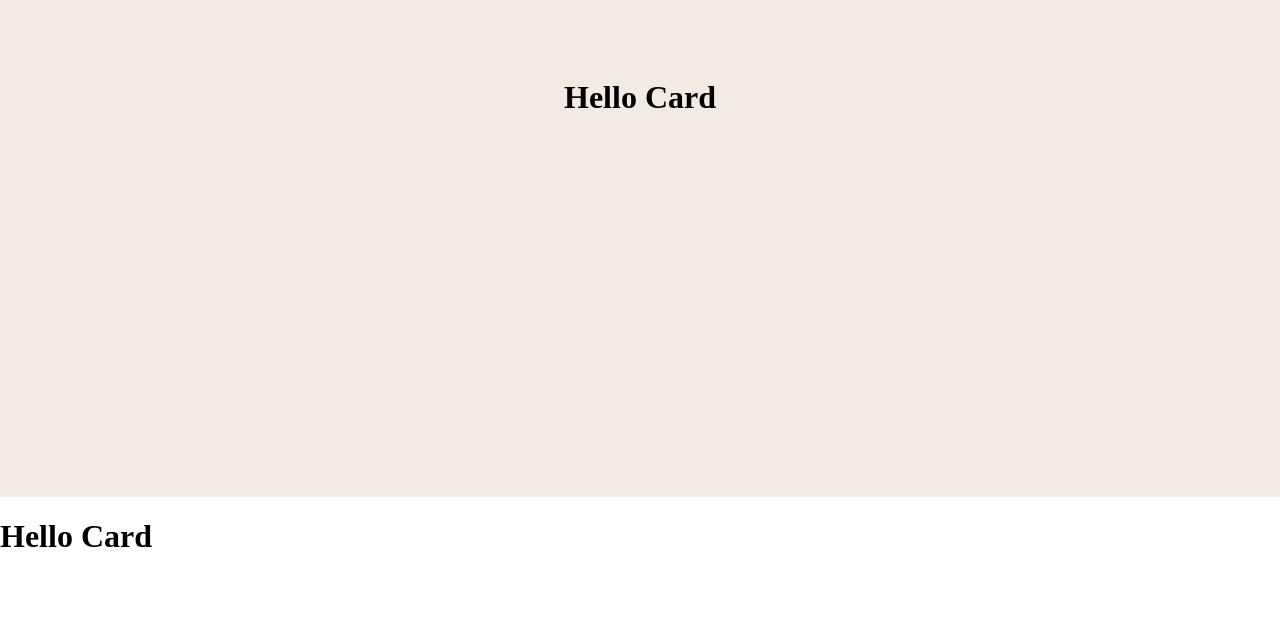
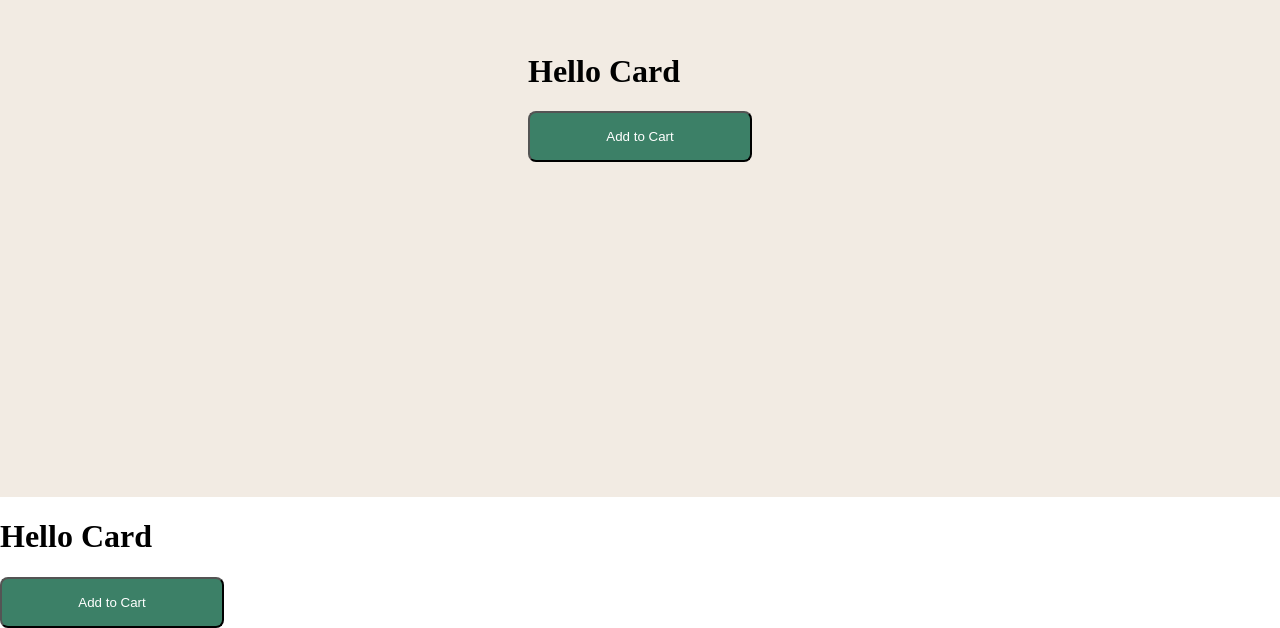
Before and after one commit to DevAndreasWagner/product-preview-card-component-Angular, an Angular app: page / in a window 1280 px wide. Shown: the part 303-931 px from the top of the page. Before the commit the page ends 880 px from the top, so only its background shows below. Built offline with nearby package versions, Linux system fonts and the light colour scheme.

Commit message:
designed button component and added in card-component

```diff
--- a/src/app/components/button/button.html
+++ b/src/app/components/button/button.html
@@ -1 +1 @@
-<p>button works!</p>
+<button>{{btnText}}</button>
--- a/src/app/components/button/button.scss
+++ b/src/app/components/button/button.scss
@@ -0,0 +1,13 @@
+
+button{
+    color: hsl(0, 0%, 100%);
+    background-color: hsl(158, 36%, 37%);
+    padding: 1rem;
+    width: 14rem;
+    border-radius: 0.5rem;
+    transition: 0.35s;
+
+}
+button:hover {
+        background-color: hsl(158, 42%, 18%);
+    }
--- a/src/app/components/button/button.ts
+++ b/src/app/components/button/button.ts
@@ -8,5 +8,4 @@ import { Component } from '@angular/core';
 })
 export class Button {
   btnText:string = 'Add to Cart';
-  btnImage: string =''
 }
--- a/src/app/components/card/card.html
+++ b/src/app/components/card/card.html
@@ -1,3 +1,4 @@
 <div>
     <h1>Hello Card</h1>
+    <app-button></app-button>
 </div>
--- a/src/app/components/card/card.ts
+++ b/src/app/components/card/card.ts
@@ -1,7 +1,8 @@
 import { Component } from '@angular/core';
+import { Button } from '../button/button';
 
 @Component({
-  imports: [],
+  imports: [Button],
   selector: 'app-card',
   styleUrl: './card.scss',
   templateUrl: './card.html',
```
